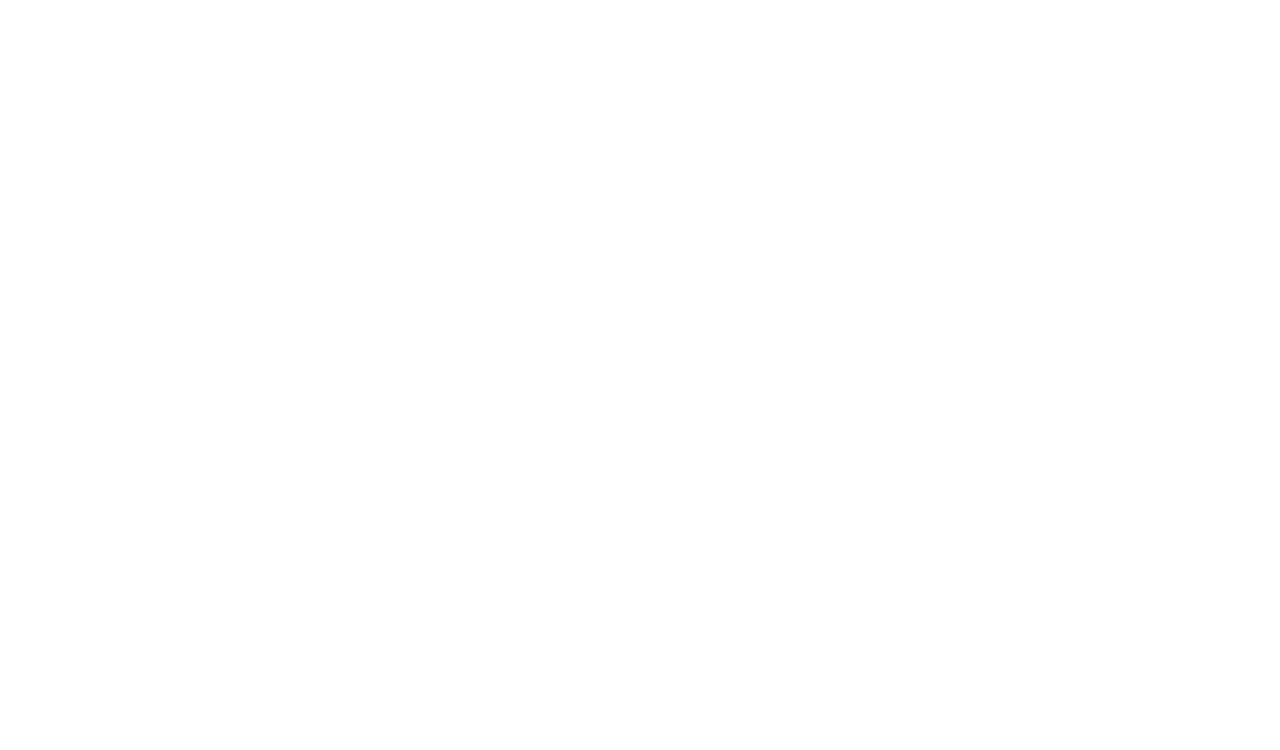
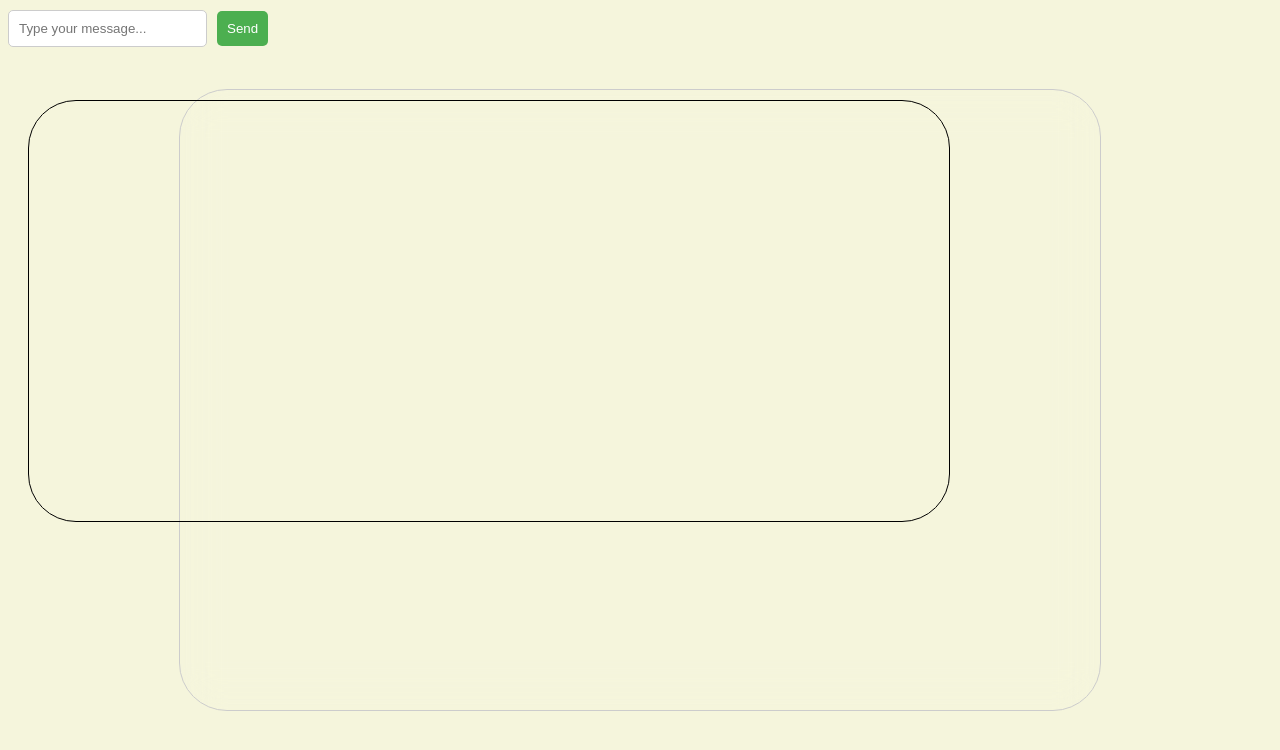
Before and after one commit to Estherdevdiop/challengesDays, a plain HTML site: page index.html in a window 1280 px wide. Drawn offline with Linux system fonts and the light colour scheme.

Commit message:
challenge

```diff
--- a/index.css
+++ b/index.css
@@ -0,0 +1,52 @@
+body {
+  background-color: beige;
+  font-family: Arial,  sans-serif;
+   overflow-y: auto;
+}
+
+#chat-container {
+    position: absolute;
+    top: 50%;
+    left: 50%;
+    transform: translate(-50%, -50%);
+    display: flex;
+    flex-direction: column;
+    height: 600px;
+    width: 900px;
+    border: 1px solid #ccc;
+    border-radius: 5px;
+    padding: 10px;
+    border-radius: 48px;
+    backdrop-filter: blur(20px);
+}
+#left{
+    border: 1px solid black;
+    position: absolute;
+    right: 150px;
+    height: 400px;
+    width: 900px;
+    border-radius: 5px;
+    padding: 10px;
+    border-radius: 48px;
+}
+#input-container {
+    width: 200px;
+    display: flex;
+    align-items: center;
+    margin-top: 10px;
+}
+#input-message {
+    flex: 1;
+    padding: 10px;
+    border: 1px solid #ccc;
+    border-radius: 5px;
+}
+#send-button {
+    background-color: #4CAF50;
+    color: white;
+    border: none;
+    border-radius: 5px;
+    padding: 10px;
+    margin-left: 10px;
+    cursor: pointer;
+}
--- a/index.html
+++ b/index.html
@@ -1,12 +1,21 @@
 <!DOCTYPE html>
 <html lang="en">
 <head>
-    <meta charset="UTF-8">
-    <meta name="viewport" content="width=device-width, initial-scale=1.0">
-    <title>interface chat avex ui/ux</title>
-    <link rel="stylesheet" href="index.css">
+<meta charset="UTF-8">
+<meta name="viewport" content="width=device-width, initial-scale=1.0">
+<title>Chat Interface</title>
+<link rel="stylesheet" href="index.css">
+
 </head>
 <body>
+<div id="chat-container">
+    <div id="left">
 
+    </div>
+</div>
+<div id="input-container">
+    <input type="text" id="input-message" placeholder="Type your message...">
+    <button id="send-button">Send</button>
+</div>
 </body>
 </html>
```
